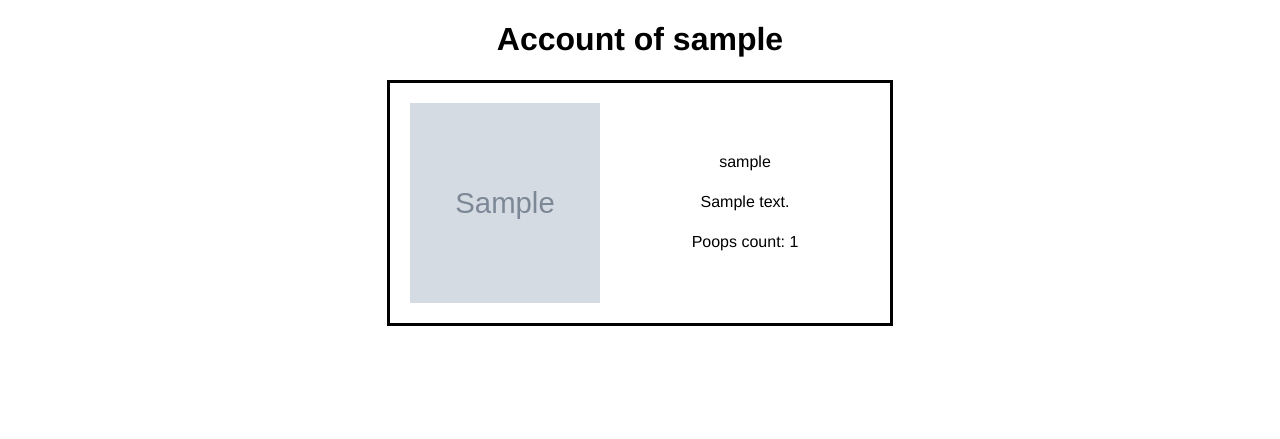
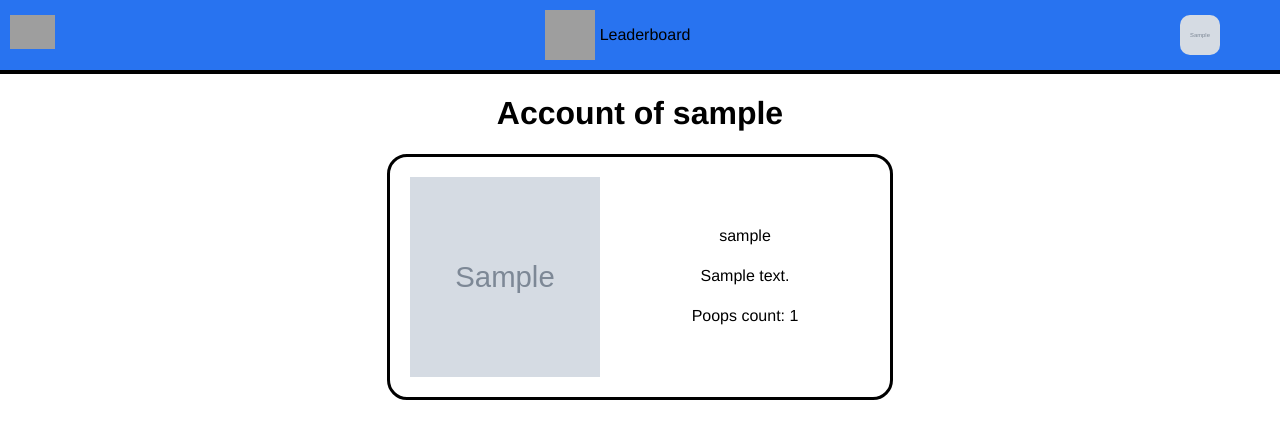
Before and after one commit to ChuyiCrack/POOP_WEBSITE, a Django app: template app1/templates/profile.html in a window 1280 px wide. Shown: the top 439 px of the page. Run offline with Django 5.2, Linux system fonts and the light colour scheme; the template is opened without the code that fills it: most values are stand-ins (such as "Sample title", 1, 10 or a date in 2020); grey boxes marked "Sample" are stand-in pictures; grey boxes are pictures that could not be loaded.

Commit message:
Redone the navbar and add some styles

```diff
--- a/app1/templates/modify_account.html
+++ b/app1/templates/modify_account.html
@@ -1,4 +1,4 @@
-
+{% include 'navbar.html' %}
 <h1>Modify Account</h1>
 <form method="post" enctype="multipart/form-data">
     {% csrf_token %}
--- a/app1/templates/navbar.html
+++ b/app1/templates/navbar.html
@@ -1,9 +1,21 @@
 <style>
+    body{
+        margin: 0;
+        font-family:Helvetica;
+    }
+    nav{
+        display: flex;
+        justify-content: space-between;
+        padding: 10px;
+        background-color: #2873F0;
+        border-bottom: 4px solid #000;
+        margin: 0;
+    }
     .dropdown .image{
         display: inline-block;
 
-        width: 35px;
-        height: 35px;
+        width: 40px;
+        height: 40px;
         cursor: pointer;
     }
     .image img{
@@ -15,6 +27,8 @@
     }
     .dropdown{
         display: inline-block;
+        margin-right: 50px;
+        margin-top: 5px;
     }
     .dropdown a{
         display: block;
@@ -29,13 +43,6 @@
         box-shadow: 2px 2px 5px rgba(0, 0, 0, 0.879);
     }
 
-    .dropdown a:hover{
-        display: block;
-        padding: 10px 15px;
-        text-decoration: none;
-
-    }
-
     .dropdown:hover .content{
         display: block;
     }
@@ -48,10 +55,54 @@
         background-color: #a4a4a4;
     }
 
+    .logo{
+        width: 45px;
+        height: 45px;
+    }
+
+    .logo img{
+        width: 100%;
+        margin-top: 5px;
+
+    }
+
+    .leader img{
+        width: 50px;
+        height: 50px;
+    }
+
+    .leader{
+        display: flex;
+    }
+
+    .leader p{
+        margin-left: 5px;
+    }
+
+    .link_leader{
+        text-decoration: none;
+        color: #000;
+    }
+
+    .link_leader:hover, .logo:hover{
+        opacity: .8;
+    }
+
 
 </style>
 
 <nav>
+    <div class="logo">
+        <a href="{% url 'home' %}">
+            <img src="https://pngimg.com/uploads/poop/poop_PNG46.png" alt="">
+        </a>
+    </div>
+    <a class="link_leader" href="">
+        <div class="leader">
+            <img src="https://cdn.discordapp.com/attachments/948027577493225492/1183299004981858325/gold-trophy-logo-vector_602123718d420.png?ex=6587d413&is=65755f13&hm=781365ab11d84d1b6c226f80cd300ac52660cb17172e61e8970b5ae4362f27b8&" alt="">
+            <p>Leaderboard</p>
+        </div>
+    </a>
     <div class="dropdown">
         <div class="image">
             <img src="{{account.profile_img.url}}" alt="">
--- a/app1/templates/profile.html
+++ b/app1/templates/profile.html
@@ -14,6 +14,7 @@
             margin: auto;
             border: 3px solid #000;
             width: 500px;
+            border-radius: 20px;
         }
 
         .profile_box .content{
@@ -34,27 +35,28 @@
             font-size: 10px;
         }
 
-        .image{
+        #profile_image{
             width: 200px;
             height: 200px;
             margin: 20px;
-            background-color: #64f;
+            background-color: red;
         }
 
-        .image img{
+        #profile_image img{
             width: 100%;
             height: 100%;
         }
     </style>
 </head>
 <body>
+    {% include 'navbar.html' %}
     {% if account.owner == request.user %}
         <h1>My Account</h1>
     {% else %}
         <h1>Account of {{account.owner.username}}</h1>
     {% endif %}
     <div class="profile_box">
-        <div class="image">
+        <div id="profile_image">
             <img src="{{account.profile_img.url}}" alt="">
         </div>
         <div class="content">
```
Also changed, not shown: db.sqlite3, media/images/Migue_Pixar_yVgmt62.jfif (added), media/images/bulldog_2_cUV5wiw.jpg (added).
